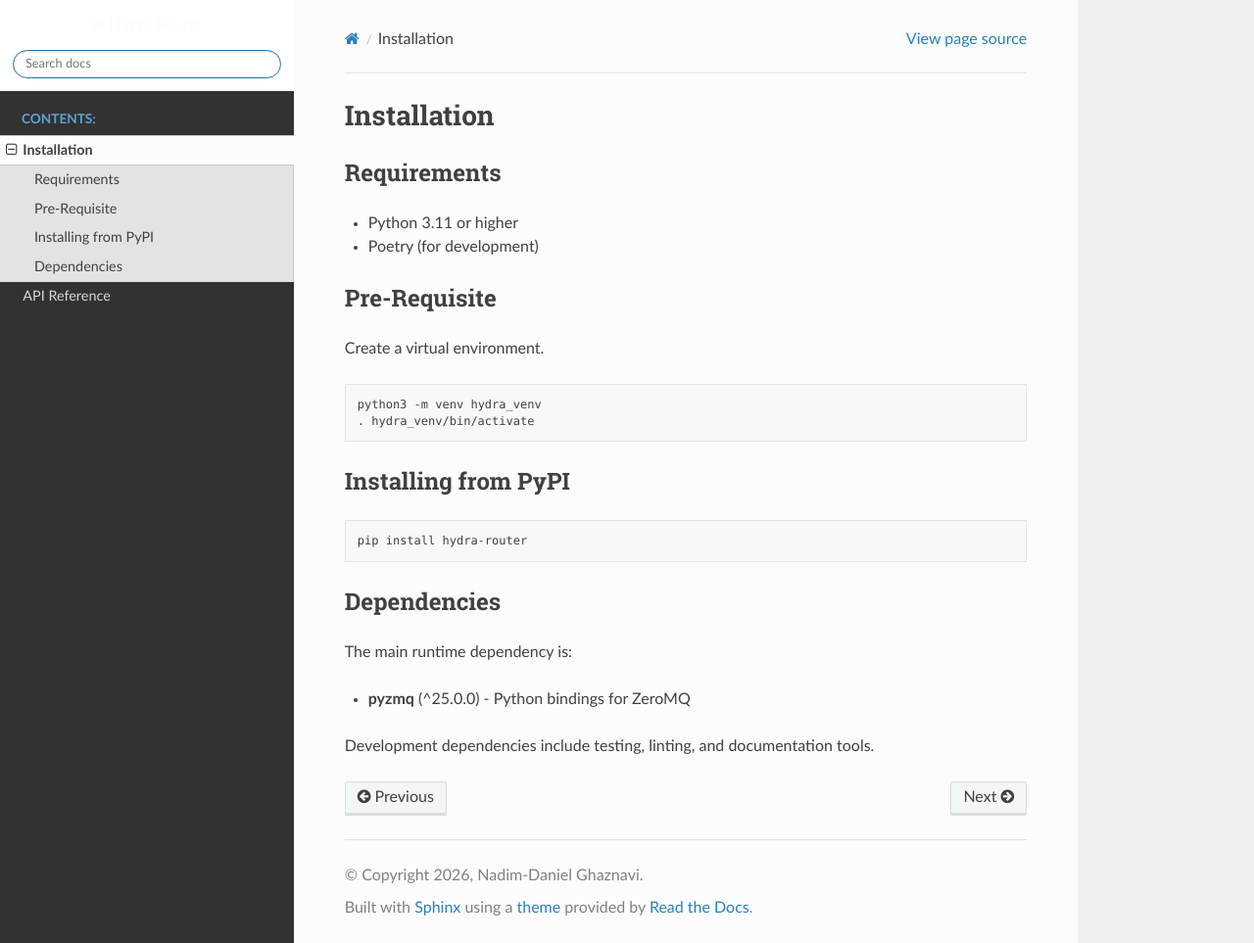
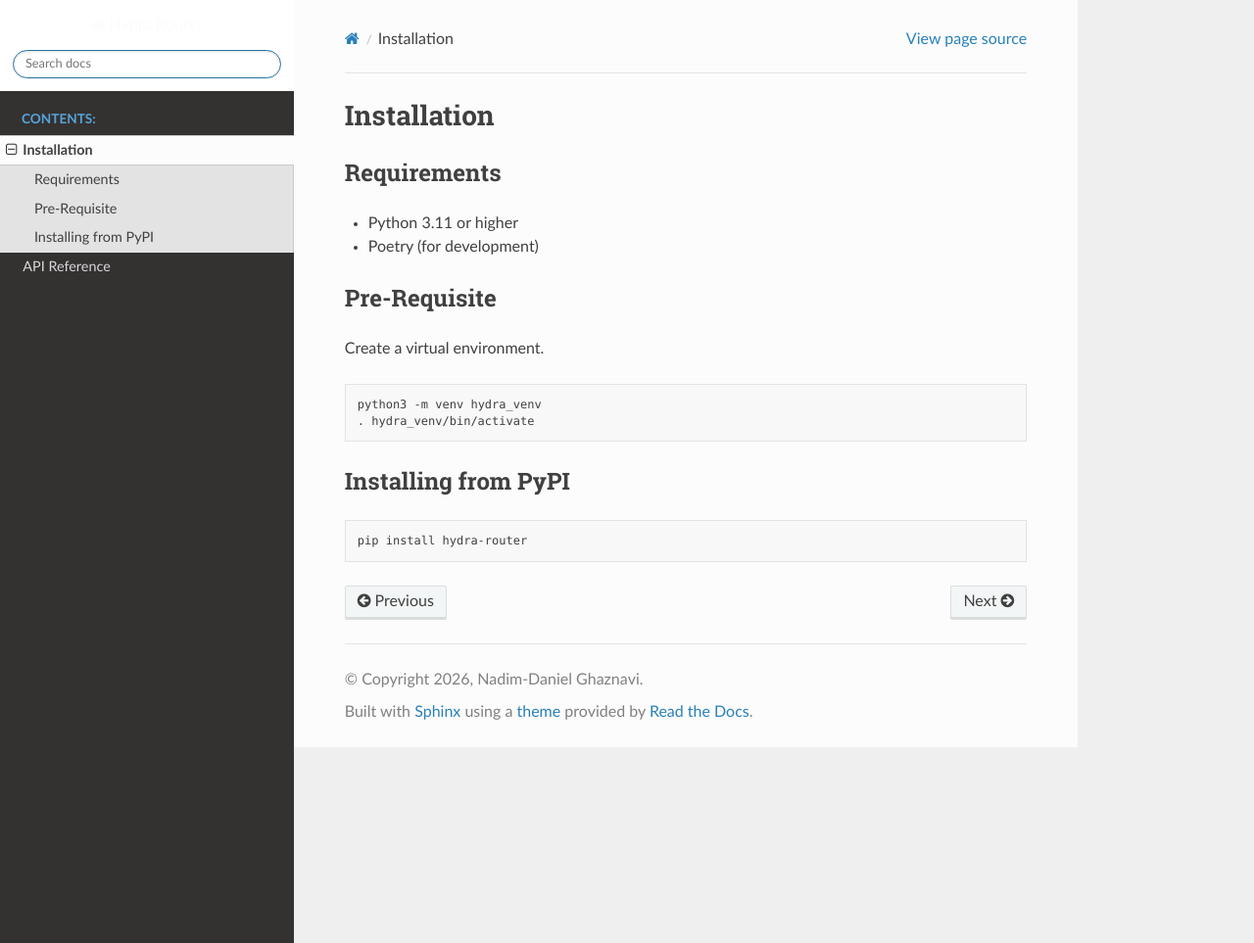
Before and after one commit to NadimGhaznavi/hydra_router, a Sphinx documentation site: the page built from docs/source/installation.rst, in a window 1280 px wide and 963 px high. Shown: the whole window at 98% size. Built offline with Sphinx 7.4.7 and the Read the Docs theme 3.1.0, drawn with Linux system fonts in a browser that asks for light colours.

Commit message:
Fixed: Cleanup docs

```diff
--- a/docs/source/installation.rst
+++ b/docs/source/installation.rst
@@ -24,12 +24,3 @@ Installing from PyPI
 .. code-block:: bash
 
     pip install hydra-router
-
-Dependencies
-------------
-
-The main runtime dependency is:
-
-* **pyzmq** (^25.0.0) - Python bindings for ZeroMQ
-
-Development dependencies include testing, linting, and documentation tools.
```
